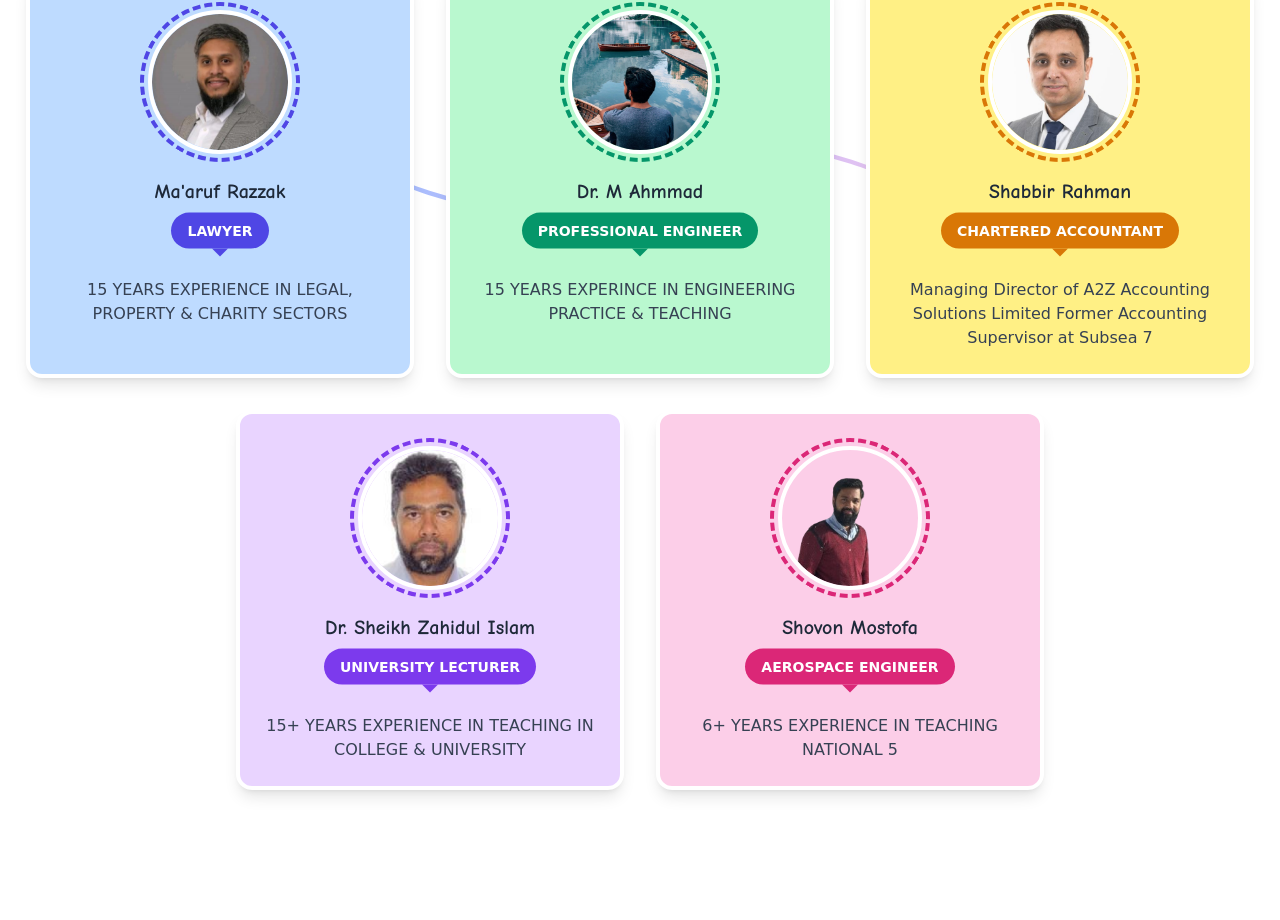
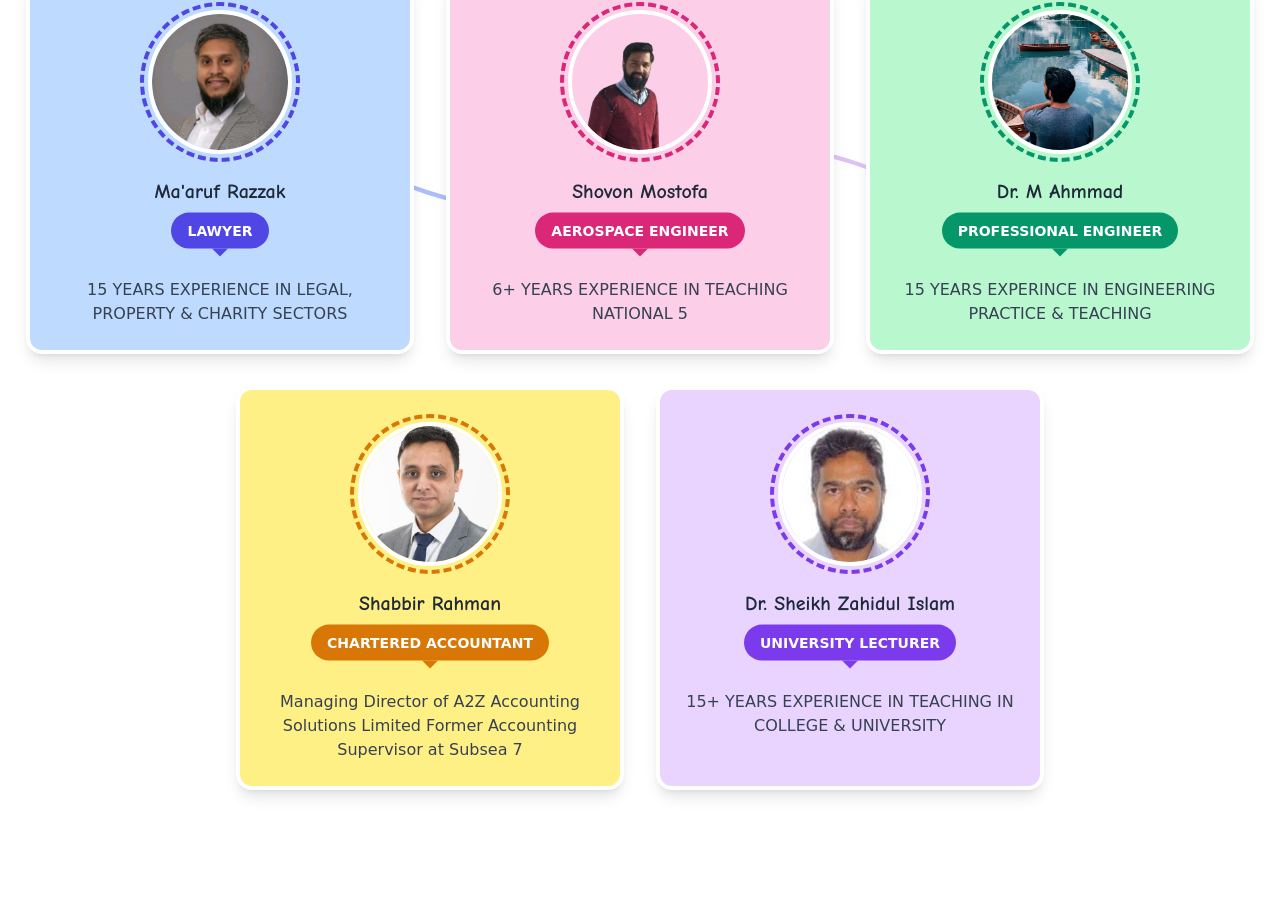
Before and after one commit to MoyasiGinko/iLearners-Hub, a Next.js app: page /about in a window 1280 px wide. Shown: the part 2260-3180 px from the top of the page. Built offline with nearby package versions, Linux system fonts and the light colour scheme.

Commit message:
Update index.tsx

```diff
--- a/components/about/our-team/index.tsx
+++ b/components/about/our-team/index.tsx
@@ -19,6 +19,14 @@ const teamMembers: TeamMember[] = [
     imageUrl: "/images/about/team1.png", // Replace with actual image
     color: "bg-blue-200",
     icon: "⚖️",
+  },
+  {
+    name: "Shovon Mostofa",
+    title: "AEROSPACE ENGINEER",
+    description: "6+ YEARS EXPERIENCE IN TEACHING NATIONAL 5",
+    imageUrl: "/images/about/team5.png", // Replace with actual image
+    color: "bg-pink-200",
+    icon: "🚀",
   },
   {
     name: "Dr. M Ahmmad",
@@ -44,14 +52,6 @@ const teamMembers: TeamMember[] = [
     imageUrl: "/images/about/team4.png", // Replace with actual image
     color: "bg-purple-200",
     icon: "🎓",
-  },
-  {
-    name: "Shovon Mostofa",
-    title: "AEROSPACE ENGINEER",
-    description: "6+ YEARS EXPERIENCE IN TEACHING NATIONAL 5",
-    imageUrl: "/images/about/team5.png", // Replace with actual image
-    color: "bg-pink-200",
-    icon: "🚀",
   },
 ];
 
```
